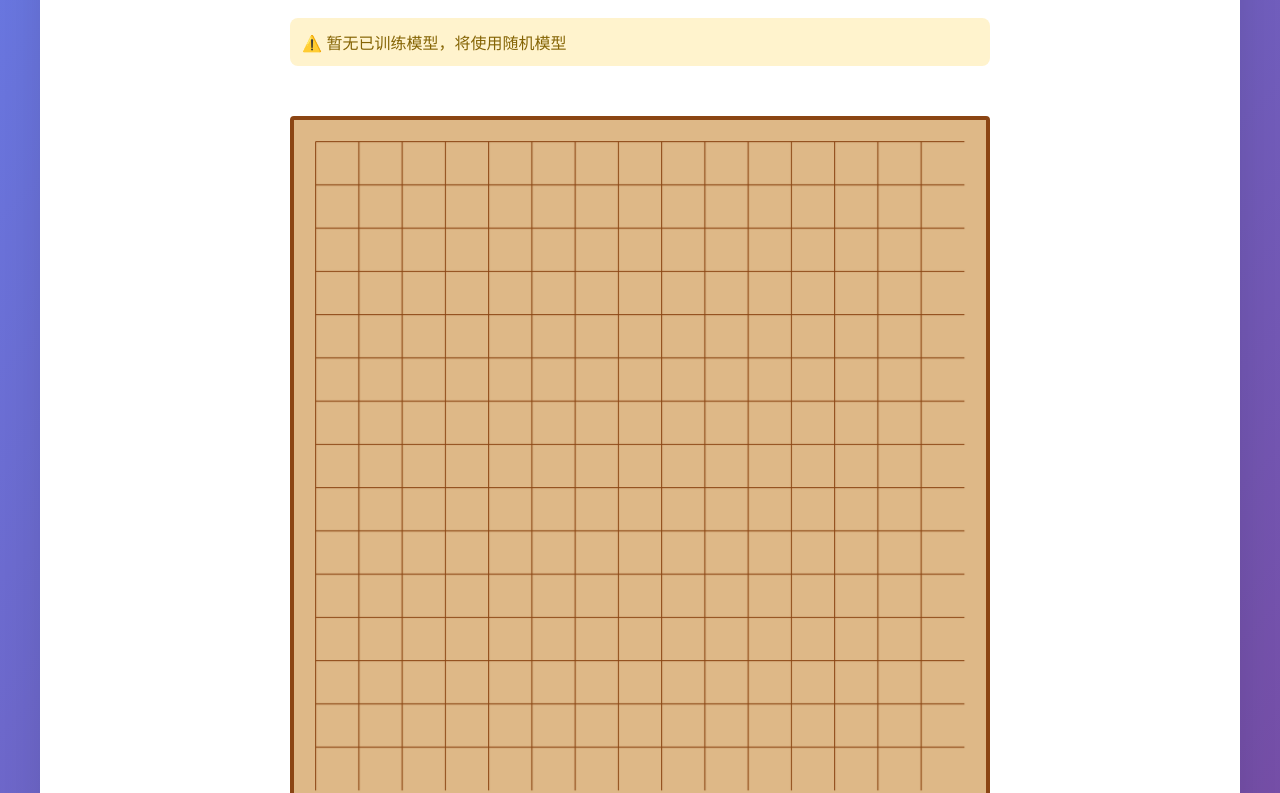
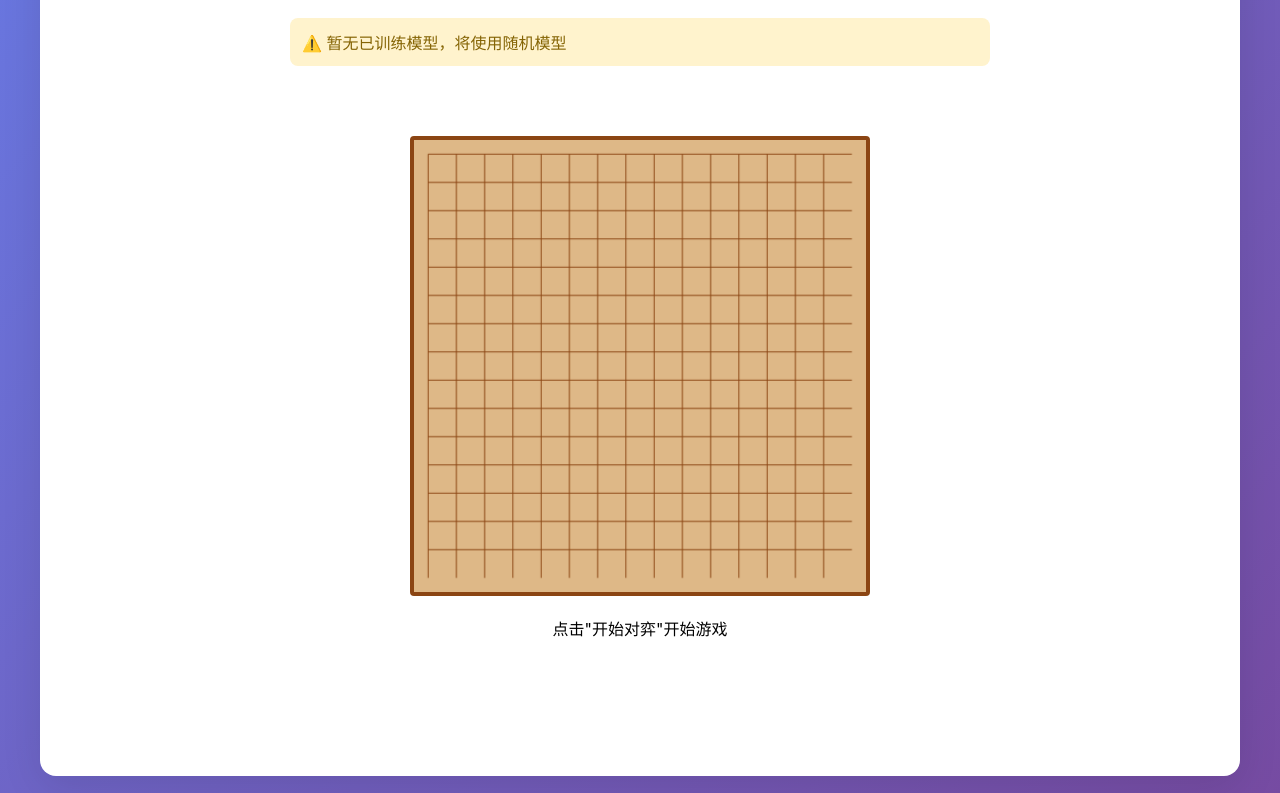
Before and after one commit to toneliu/gomukuzero, a Vue app in the folder gomoku_zero/frontend/: page / in a window 1280 px wide. Shown: the part 416-1209 px from the top of the page. Built offline with nearby package versions, Linux system fonts and the light colour scheme; no server answers.

Commit message:
fix: 修复训练按钮无反应和手机落子体验
- training_api.py 返回 success 字段
- GameBoard.vue 添加 touchend 事件支持
- useBoard.js 支持触摸事件和 getCellFromPoint
- 添加 touch-action 和 user-select CSS 优化移动端体验

```diff
--- a/gomoku_zero/frontend/src/components/GameBoard.vue
+++ b/gomoku_zero/frontend/src/components/GameBoard.vue
@@ -3,6 +3,7 @@
     <canvas
       ref="canvas"
       @click="handleClick"
+      @touchend.prevent="handleTouchEnd"
     ></canvas>
   </div>
 </template>
@@ -33,16 +34,33 @@ const props = defineProps({
 const emit = defineEmits(['click-cell'])
 
 const canvas = ref(null)
-const { resize, drawBoard, getCellFromEvent } = useBoard()
+const { resize, drawBoard, getCellFromEvent, getCellFromPoint } = useBoard()
 
 let resizeObserver = null
+let lastTouchTime = 0
 
 const handleClick = (event) => {
   if (!canvas.value) return
 
-  const cell = getCellFromEvent(canvas.value, event, props.boardSize)
+  const cell = getCellFromEvent(event, props.boardSize)
   if (cell) {
     emit('click-cell', cell[0], cell[1])
+  }
+}
+
+const handleTouchEnd = (event) => {
+  if (!canvas.value) return
+
+  const now = Date.now()
+  if (now - lastTouchTime < 300) return
+  lastTouchTime = now
+
+  if (event.changedTouches && event.changedTouches.length > 0) {
+    const touch = event.changedTouches[0]
+    const cell = getCellFromPoint(touch.clientX, touch.clientY, props.boardSize)
+    if (cell) {
+      emit('click-cell', cell[0], cell[1])
+    }
   }
 }
 
@@ -103,7 +121,7 @@ onUnmounted(() => {
   position: relative;
   width: 100%;
   max-width: 700px;
-  min-height: 700px;
+  min-height: 500px;
   display: flex;
   justify-content: center;
   align-items: center;
@@ -116,16 +134,20 @@ canvas {
   cursor: pointer;
   width: 100%;
   max-width: 700px;
-  min-width: 400px;
+  min-width: 300px;
+  touch-action: manipulation;
+  -webkit-tap-highlight-color: transparent;
+  user-select: none;
 }
 
 @media (max-width: 768px) {
   .board-container {
-    min-height: 500px;
+    min-height: 400px;
   }
 
   canvas {
     min-width: 95vw;
+    max-width: 95vw;
   }
 }
 </style>
--- a/gomoku_zero/frontend/src/composables/useBoard.js
+++ b/gomoku_zero/frontend/src/composables/useBoard.js
@@ -20,12 +20,17 @@ export function useBoard() {
     if (!canvas) return
 
     const container = canvas.parentElement
-    const containerWidth = container.clientWidth - 40
-    const containerHeight = container.clientHeight - 40
+    const containerWidth = container.clientWidth || window.innerWidth
+    const containerHeight = container.clientHeight || window.innerHeight
 
-    const maxSize = Math.min(containerWidth, containerHeight, 700)
+    const availableWidth = Math.min(containerWidth - 40, 700)
+    const availableHeight = Math.min(containerHeight - 40, availableWidth)
+    const maxSize = Math.min(availableWidth, availableHeight)
+
     canvas.width = maxSize
     canvas.height = maxSize
+    canvas.style.width = maxSize + 'px'
+    canvas.style.height = maxSize + 'px'
 
     cellSize.value = maxSize / (size + 1)
   }
@@ -129,14 +134,43 @@ export function useBoard() {
     ctx.globalAlpha = 1.0
   }
 
-  const getCellFromEvent = (canvas, event, size) => {
-    const rect = canvas.getBoundingClientRect()
-    const x = event.clientX - rect.left
-    const y = event.clientY - rect.top
-    const cs = canvas.width / (size + 1)
+  const getCellFromEvent = (event, size) => {
+    const rect = event.target.getBoundingClientRect()
+    let clientX, clientY
+
+    if (event.touches && event.touches.length > 0) {
+      clientX = event.touches[0].clientX
+      clientY = event.touches[0].clientY
+    } else if (event.changedTouches && event.changedTouches.length > 0) {
+      clientX = event.changedTouches[0].clientX
+      clientY = event.changedTouches[0].clientY
+    } else {
+      clientX = event.clientX
+      clientY = event.clientY
+    }
+
+    const x = clientX - rect.left
+    const y = clientY - rect.top
+    const cs = event.target.width / (size + 1)
 
     const col = Math.round((x - cs / 2) / cs)
     const row = Math.round((y - cs / 2) / cs)
+
+    if (row >= 0 && row < size && col >= 0 && col < size) {
+      return [row, col]
+    }
+
+    return null
+  }
+
+  const getCellFromPoint = (canvas, x, y, size) => {
+    const rect = canvas.getBoundingClientRect()
+    const offsetX = x - rect.left
+    const offsetY = y - rect.top
+    const cs = canvas.width / (size + 1)
+
+    const col = Math.round((offsetX - cs / 2) / cs)
+    const row = Math.round((offsetY - cs / 2) / cs)
 
     if (row >= 0 && row < size && col >= 0 && col < size) {
       return [row, col]
@@ -161,6 +195,7 @@ export function useBoard() {
     resize,
     drawBoard,
     getCellFromEvent,
+    getCellFromPoint,
     clearBoard
   }
 }
```
Also changed, not shown: 1 other file (tests, documents, lock files or other folders).
